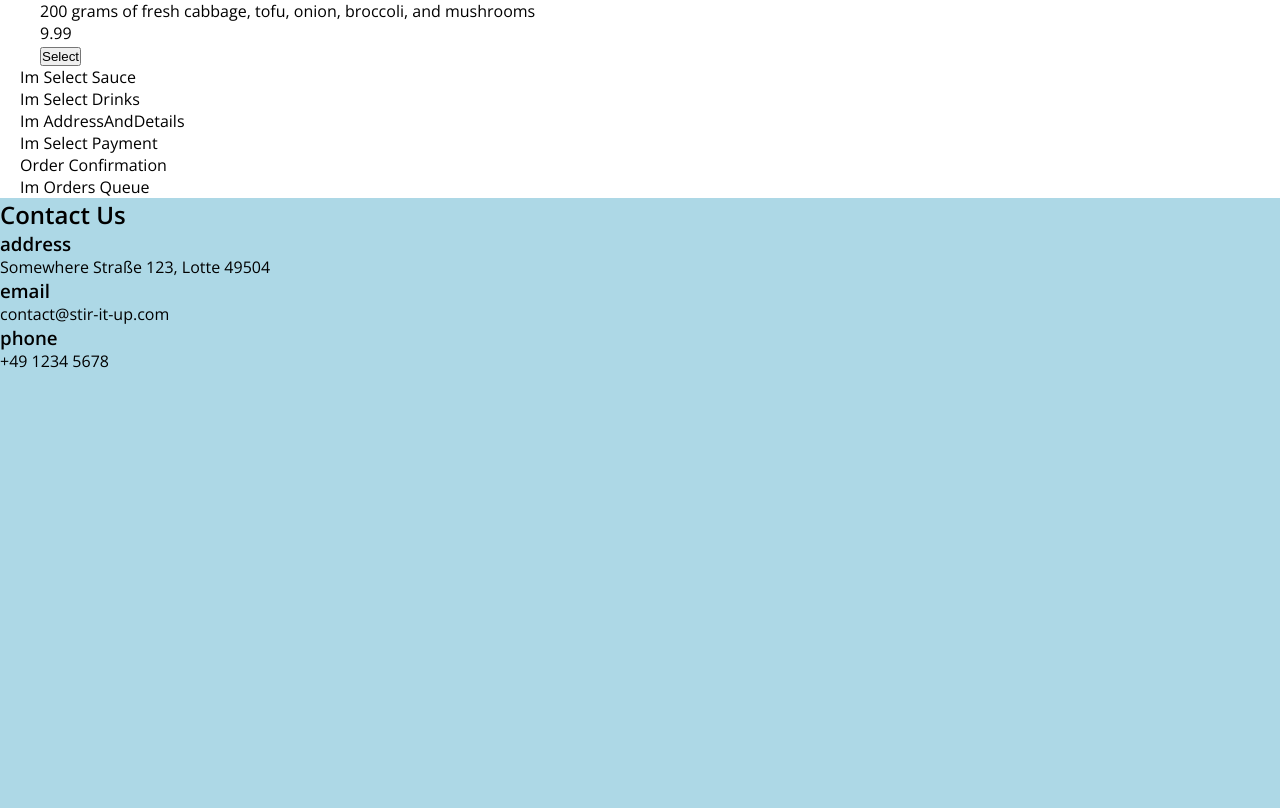
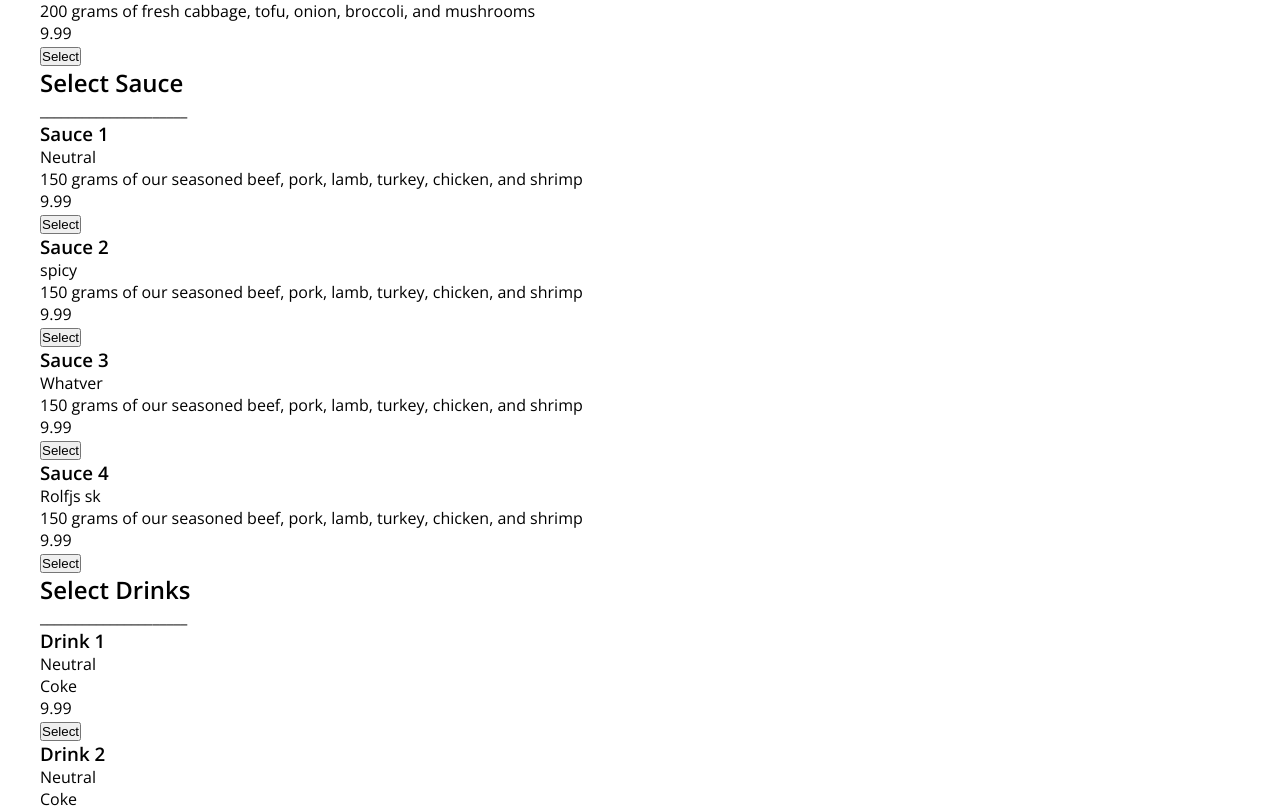
Before and after one commit to tkalejandro/hackathon-mongolia-restaurant, a Next.js app: page /order-online in a window 1280 px wide. Shown: the part 740-1548 px from the top of the page. Built offline with nearby package versions, Linux system fonts and the light colour scheme; a web font is replaced by a local one.

Commit message:
select sauce and select Drinks, working as it suppose to.

```diff
--- a/components/OrderOnlineFlow/SelectDrinks/SelectDrinks.js
+++ b/components/OrderOnlineFlow/SelectDrinks/SelectDrinks.js
@@ -1,13 +1,89 @@
 import styles from "./SelectDrinks.module.css"
+import { restaurantDrink } from "../../../public/Data/restaurantDrink"
 
 
 
-export const SelectDrinks = () => {
+export const SelectDrinks = (props) => {
+
+    const selectedDrink = (event) => {
+        console.log(event.target.id)
+        console.log(typeof event.target.id)
+        let currentOrder = props.order
+
+        switch (event.target.id) {
+
+            case "0":
+                let addMenu1 = {
+                    title: restaurantDrink[event.target.id].title,
+                    price: restaurantDrink[event.target.id].price,
+                    quantity: 1,
+                }
+
+                props.setOrder([...currentOrder, addMenu1])
+
+                return
+            case "1":
+                let addMenu2 = {
+                    title: restaurantDrink[Number(event.target.id)].title,
+                    price: restaurantDrink[event.target.id].price,
+                    quantity: 1,
+                }
+                props.setOrder([...currentOrder, addMenu2])
+                return
+            case "2":
+                let addMenu3 = {
+                    title: restaurantDrink[Number(event.target.id)].title,
+                    price: restaurantDrink[event.target.id].price,
+                    quantity: 1,
+                }
+                props.setOrder([...currentOrder, addMenu3])
+                return
+            case "3":
+                let addMenu4 = {
+                    title: restaurantDrink[Number(event.target.id)].title,
+                    price: restaurantDrink[event.target.id].price,
+                    quantity: 1,
+                }
+                props.setOrder([...currentOrder, addMenu4])
+                return
+        }
+    }
+
+    let content = restaurantDrink.map((menu, index) => {
+        return (
+            <div key={index}  className={styles.menuCard} >
+
+                {/*<Image
+                    src={img1}
+                    alt={menu.title}
+
+                />*/}
+                <div className={styles.cardInfoContainer}>
+                    <h3 className={styles.cardTitle}>{menu.title}</h3>
+
+                    <span className={styles.subTitle}>{menu.subTitle}</span>
+                    <p>{menu.description}</p>
+
+                    <div>{menu.price}</div>
+                </div>
+                <button id={index} className={styles.cardButton} onClick={selectedDrink}>Select</button>
+            </div>
+        )
+    })
+    console.log("User Orders:", props.order)
     return (
-        <div>
-            Im Select Drinks
-        </div>
+        <section className={styles.menuContainer}>
+
+            <h2 className={styles.title}>Select Drinks</h2>
+            <div className={styles.underline}>_____________________</div>
+            <div className={styles.menuSetContainer}>
+                {content}
+            </div>
+
+        </section>
     )
+
+
 }
 
 export default SelectDrinks
--- a/components/OrderOnlineFlow/SelectSauce/SelectSauce.js
+++ b/components/OrderOnlineFlow/SelectSauce/SelectSauce.js
@@ -1,13 +1,89 @@
 import styles from "./SelectSauce.module.css"
+import {restaurantSauce} from "../../../public/Data/restaurantSauce.js"
 
 
 
-export const SelectSauce = () => {
+export const SelectSauce = (props) => {
+
+    const selectedSauce = (event) => {
+        console.log(event.target.id)
+        console.log(typeof event.target.id)
+        let currentOrder = props.order
+
+        switch (event.target.id) {
+
+            case "0":
+                let addMenu1 = {
+                    title: restaurantSauce[event.target.id].title,
+                    price: restaurantSauce[event.target.id].price,
+                    quantity: 1,
+                }
+
+                props.setOrder([...currentOrder, addMenu1])
+
+                return
+            case "1":
+                let addMenu2 = {
+                    title: restaurantSauce[Number(event.target.id)].title,
+                    price: restaurantSauce[event.target.id].price,
+                    quantity: 1,
+                }
+                props.setOrder([...currentOrder, addMenu2])
+                return
+            case "2":
+                let addMenu3 = {
+                    title: restaurantSauce[Number(event.target.id)].title,
+                    price: restaurantSauce[event.target.id].price,
+                    quantity: 1,
+                }
+                props.setOrder([...currentOrder, addMenu3])
+                return
+            case "3":
+                let addMenu4 = {
+                    title: restaurantSauce[Number(event.target.id)].title,
+                    price: restaurantSauce[event.target.id].price,
+                    quantity: 1,
+                }
+                props.setOrder([...currentOrder, addMenu4])
+                return
+        }
+    }
+
+    let content = restaurantSauce.map((menu, index) => {
+        return (
+            <div key={index}  className={styles.menuCard} >
+
+                {/*<Image
+                    src={img1}
+                    alt={menu.title}
+
+                />*/}
+                <div className={styles.cardInfoContainer}>
+                    <h3 className={styles.cardTitle}>{menu.title}</h3>
+
+                    <span className={styles.subTitle}>{menu.subTitle}</span>
+                    <p>{menu.description}</p>
+
+                    <div>{menu.price}</div>
+                </div>
+                <button id={index} className={styles.cardButton} onClick={selectedSauce}>Select</button>
+            </div>
+        )
+    })
+    console.log("User Orders:", props.order)
     return (
-        <div>
-            Im Select Sauce
-        </div>
+        <section className={styles.menuContainer}>
+
+            <h2 className={styles.title}>Select Sauce</h2>
+            <div className={styles.underline}>_____________________</div>
+            <div className={styles.menuSetContainer}>
+                {content}
+            </div>
+
+        </section>
     )
+
+
 }
 
 export default SelectSauce
--- a/pages/order-online.js
+++ b/pages/order-online.js
@@ -36,8 +36,16 @@ const orderNow = (props) => {
                 order={props.order}
                 setOrder={props.setOrder}
             />
-            <SelectSauce />
-            <SelectDrinks />
+            <SelectSauce
+                currentUser={props.currentUser}
+                order={props.order}
+                setOrder={props.setOrder}
+            />
+            <SelectDrinks
+                currentUser={props.currentUser}
+                order={props.order}
+                setOrder={props.setOrder}
+            />
             <AddressAndDetails />
             <SelectPayment />
             <OrderConfirmation />
--- /dev/null
+++ b/public/Data/restaurantDrink.js
@@ -0,0 +1,29 @@
+export const restaurantDrink = [
+        {
+            img:"https://steamykitchen.com/wp-content/uploads/2017/04/mongolian-bbq-recipe-1791.jpg",
+            title: "Drink 1",
+            subTitle: "Neutral",
+            description: "Coke",
+            price: "9.99"
+        }, {
+            img:"https://steamykitchen.com/wp-content/uploads/2017/04/mongolian-bbq-recipe-1791.jpg",
+            title: "Drink 2",
+            subTitle: "Neutral",
+            description: "Coke",
+            price: "9.99"
+        },
+        {
+            img:"https://steamykitchen.com/wp-content/uploads/2017/04/mongolian-bbq-recipe-1791.jpg",
+            title: "Drink 3",
+            subTitle: "Neutral",
+            description: "Coke",
+            price: "9.99"
+        },
+        {
+            img:"https://steamykitchen.com/wp-content/uploads/2017/04/mongolian-bbq-recipe-1791.jpg",
+            title: "Drink 4",
+            subTitle: "Neutral",
+            description: "Coke",
+            price: "9.99"
+        }
+]
--- /dev/null
+++ b/public/Data/restaurantSauce.js
@@ -0,0 +1,34 @@
+
+
+export const restaurantSauce = [
+    {
+        img:"https://steamykitchen.com/wp-content/uploads/2017/04/mongolian-bbq-recipe-1791.jpg",
+        title: "Sauce 1",
+        subTitle: "Neutral",
+        description: "150 grams of our seasoned beef, pork, lamb, turkey, chicken, and shrimp",
+        price: "9.99"
+    },
+    {
+        img:"https://steamykitchen.com/wp-content/uploads/2017/04/mongolian-bbq-recipe-1791.jpg",
+        title: "Sauce 2",
+        subTitle: "spicy",
+        description: "150 grams of our seasoned beef, pork, lamb, turkey, chicken, and shrimp",
+        price: "9.99"
+    },
+    {
+        img:"https://steamykitchen.com/wp-content/uploads/2017/04/mongolian-bbq-recipe-1791.jpg",
+        title: "Sauce 3",
+        subTitle: "Whatver",
+        description: "150 grams of our seasoned beef, pork, lamb, turkey, chicken, and shrimp",
+        price: "9.99"
+    },
+    {
+        img:"https://steamykitchen.com/wp-content/uploads/2017/04/mongolian-bbq-recipe-1791.jpg",
+        title: "Sauce 4",
+        subTitle: "Rolfjs sk",
+        description: "150 grams of our seasoned beef, pork, lamb, turkey, chicken, and shrimp",
+        price: "9.99"
+    },
+
+
+]
```
